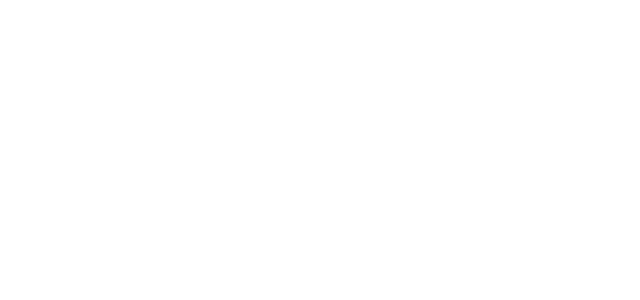
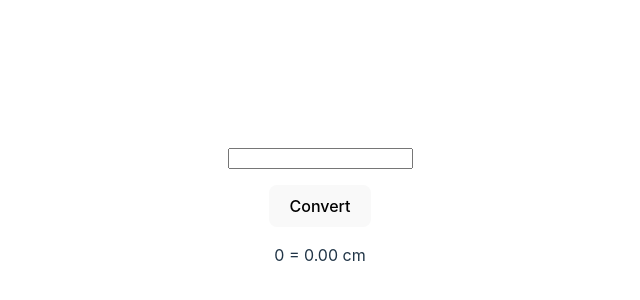
Before and after one commit to tamaskovacs0408/unit-converter, a React (Vite) app: page / in a window 1280 px wide. Shown: the part 194-494 px from the top of the page, without its empty margins (320-960 px from the left). Built offline with nearby package versions, Linux system fonts and the light colour scheme.

Commit message:
Import to app

```diff
--- a/src/App.tsx
+++ b/src/App.tsx
@@ -1,10 +1,11 @@
 import './App.scss'
+import ConverterForm from './components/ConverterForm'
 
 function App() {
 
   return (
     <>
-
+      <ConverterForm />
     </>
   )
 }
```
